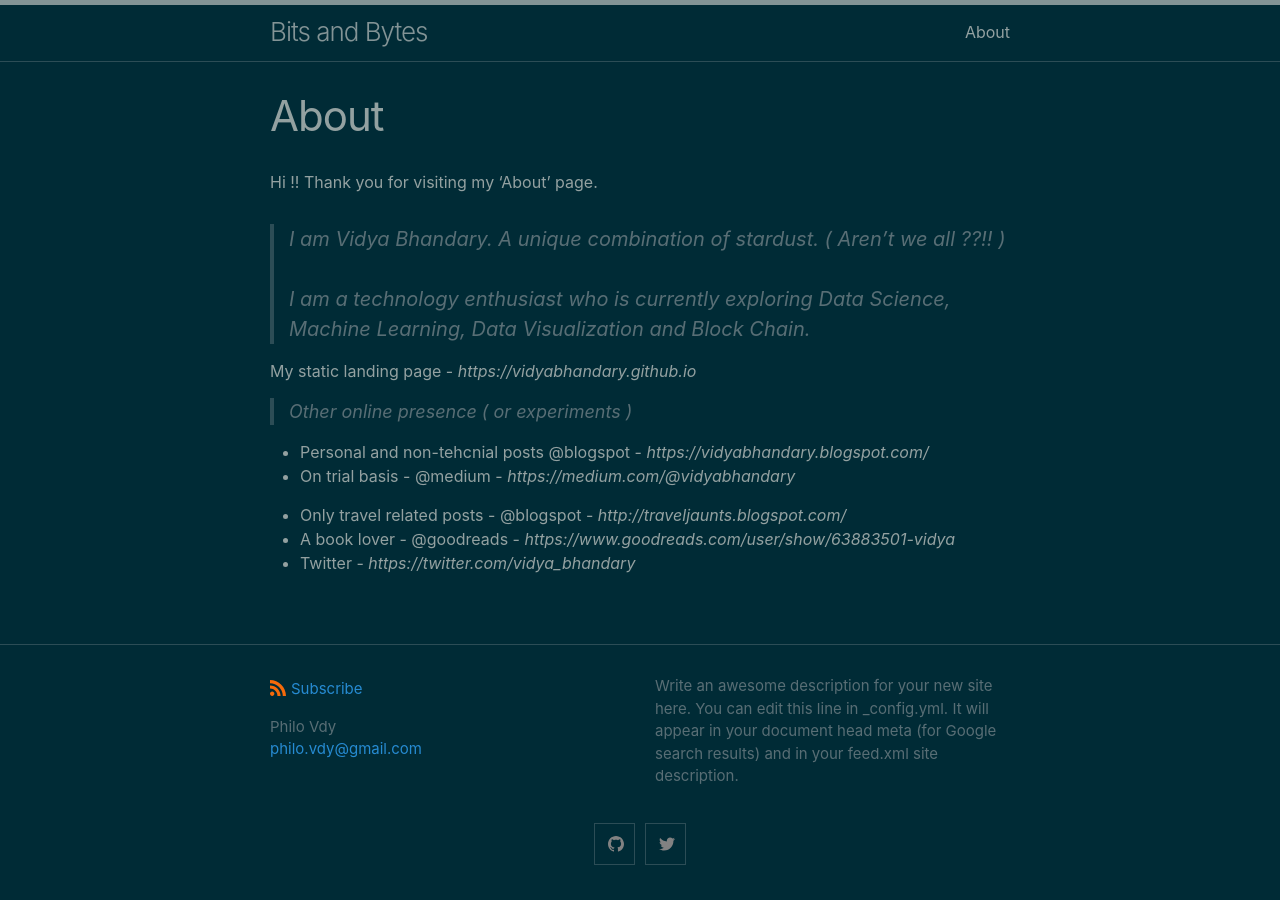
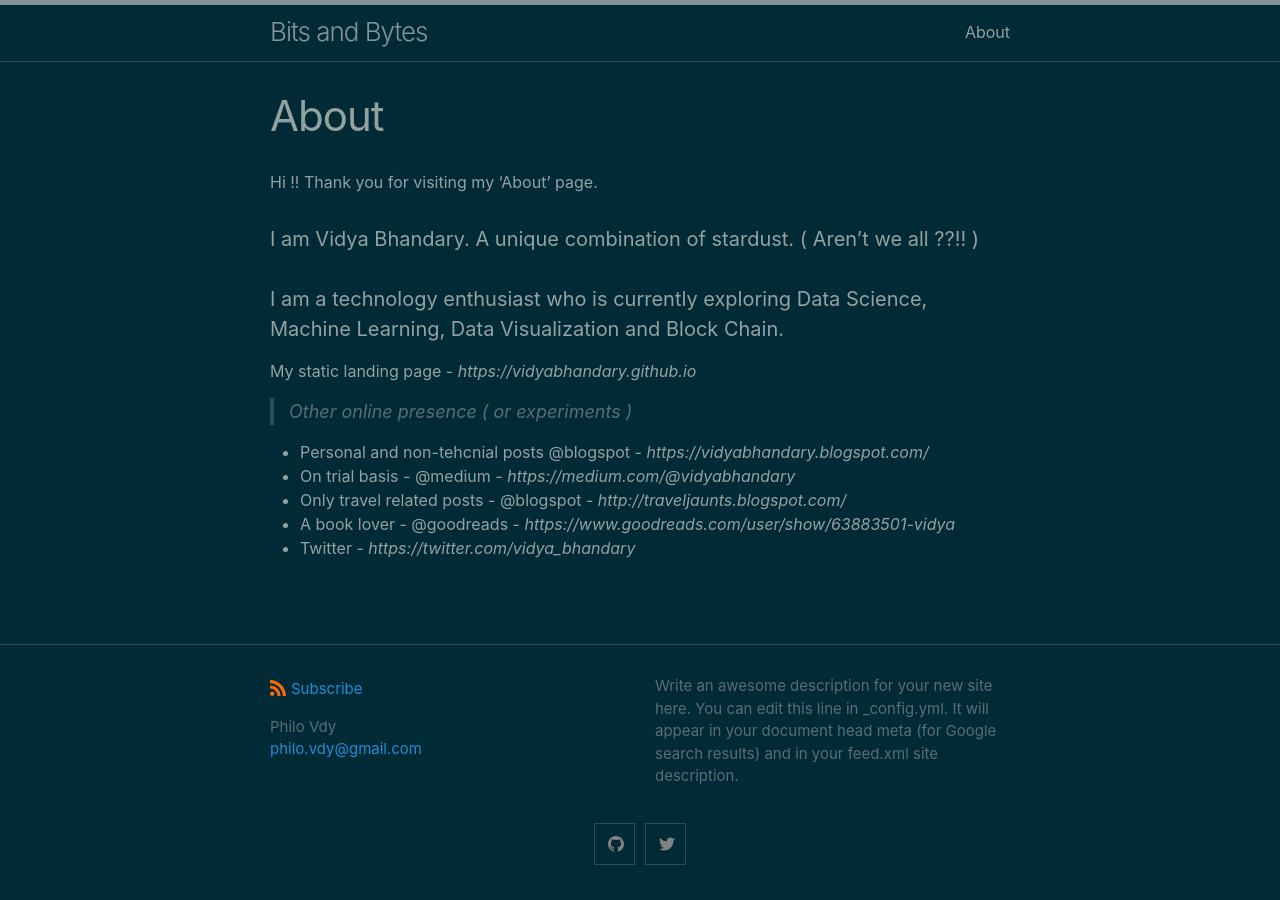
Before and after one commit to vidyabhandary/blog, a Jekyll site: the page built from about.md, in a window 1280 px wide. Built offline with Jekyll 4.4.1, drawn with Linux system fonts in a browser that asks for light colours.

```diff
--- a/about.md
+++ b/about.md
@@ -7,8 +7,8 @@ permalink: /about/
 Hi !!
 Thank you for visiting my 'About' page.
 
-> #### I am Vidya Bhandary. A unique combination of stardust. ( Aren't we all ??!! )
-> #### I am a technology enthusiast who is currently exploring Data Science, Machine Learning, Data Visualization and Block Chain.
+#### I am Vidya Bhandary. A unique combination of stardust. ( Aren't we all ??!! )
+#### I am a technology enthusiast who is currently exploring Data Science, Machine Learning, Data Visualization and Block Chain.
 
 My static landing page - *https://vidyabhandary.github.io*
 
@@ -16,7 +16,6 @@ My static landing page - *https://vidyabhandary.github.io*
 
 - Personal and non-tehcnial posts @blogspot - *https://vidyabhandary.blogspot.com/*
 - On trial basis - @medium - *https://medium.com/@vidyabhandary*
-
 - Only travel related posts - @blogspot - *http://traveljaunts.blogspot.com/*
 - A book lover - @goodreads - *https://www.goodreads.com/user/show/63883501-vidya*
 - Twitter  - *https://twitter.com/vidya_bhandary*
```
